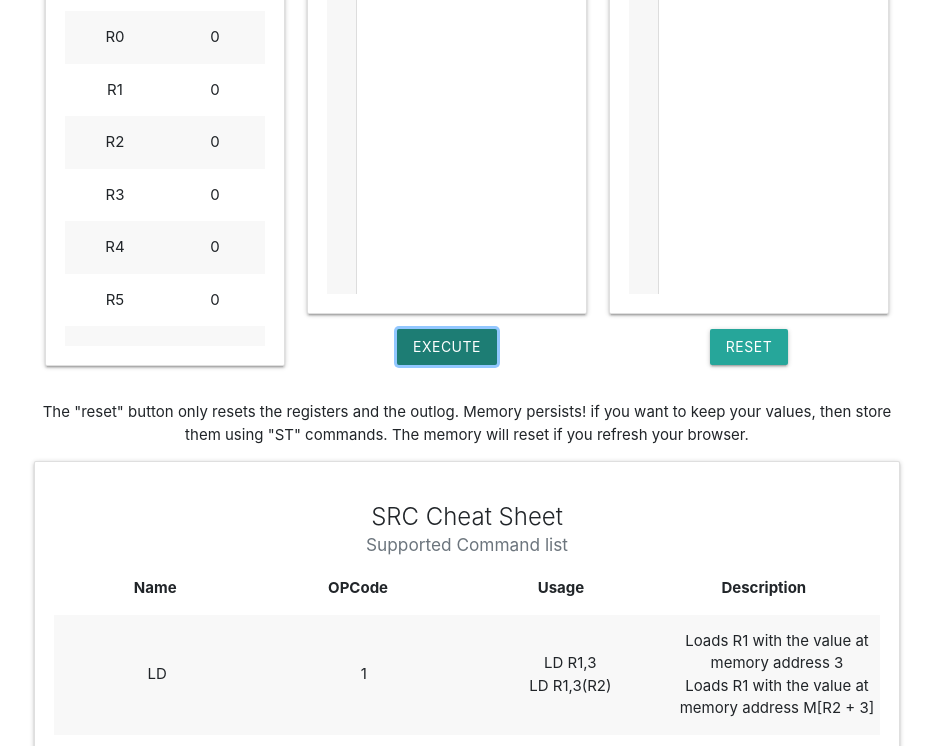
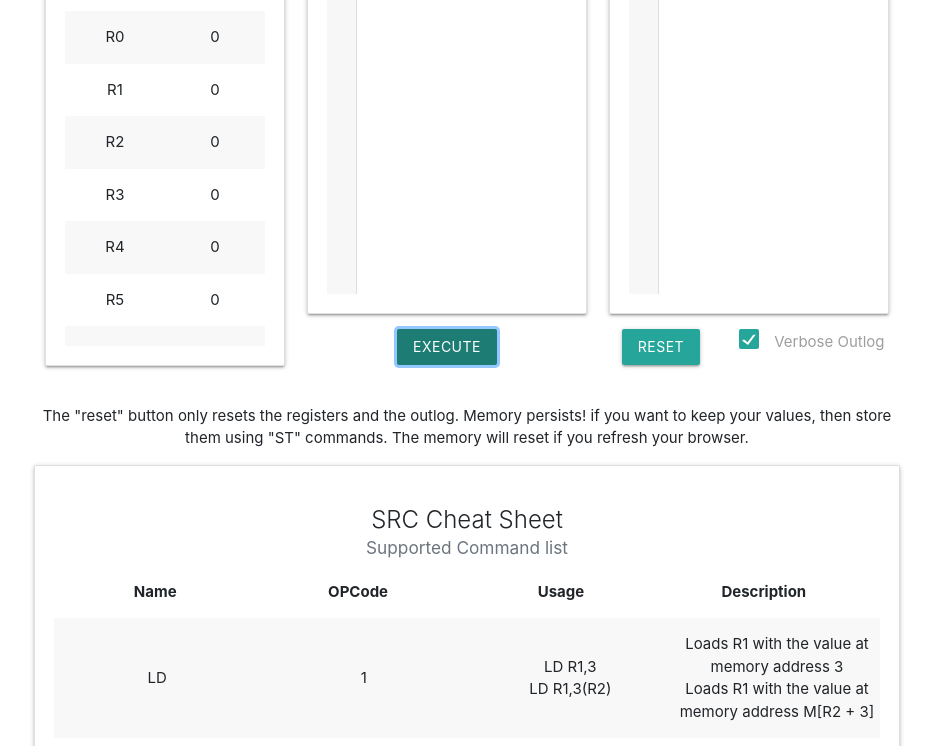
Before and after one commit to thvardhan/SRCSimulator, a plain HTML site: page index.html in a window 1280 px wide. Both pictures are taken after a click on the button "EXECUTE". Shown: the part 485-1231 px from the top of the page, without its empty margins (173-1106 px from the left). Drawn offline with Linux system fonts and the light colour scheme.

Commit message:
add verbose

```diff
--- a/assets/js/engine.js
+++ b/assets/js/engine.js
@@ -35,6 +35,11 @@ var R31 = $('#r31');
 */
 var BASE = 10;
 var INPUT_BASE = 10;
+var VERBOSE = true;
+
+function setVerbose() {
+    VERBOSE = !VERBOSE;
+}
 
 function resetSimulator() {
     for (var i = 0; i < 32; i++) {
@@ -150,6 +155,7 @@ function executeAssembly() {
 
 function handleCode(line) {
     incrementPC();
+    if(VERBOSE)
     appendToOutput("Fetching IR...");
     part = line.split(" ");
     operation = part[0];
@@ -177,6 +183,7 @@ function changeRegister(registerId,value) {
     try {
         str = registerId.trim().replace("#", "").toUpperCase() + " = " + value;
         $(registerId).text(value)
+        if(VERBOSE)
         appendToOutput(str)
     }catch (e) {
         appendToOutput("Error trying to change "+registerId.replace("#", "").toUpperCase())
@@ -199,7 +206,13 @@ function raiseError(errorInfo) {
 }
 
 function appendToOutput(string){
-    outputCode.replaceRange(string+"\n", CodeMirror.Pos(outputCode.lastLine()))
+
+    if(string.toLowerCase().includes("branching"))
+        if(VERBOSE)
+            outputCode.replaceRange(string+"\n", CodeMirror.Pos(outputCode.lastLine()))
+        else{}
+    else
+        outputCode.replaceRange(string+"\n", CodeMirror.Pos(outputCode.lastLine()))
 }
 
 function incrementPC() {
@@ -915,11 +928,7 @@ function subOperation(operands) {
             registerExists(operands[2])) {
             var twosCompStr = twosComplement('#' + operands[2],BASE);
             var newComp = convertBase(parseInt(twosCompStr,BASE),2);
-            console.log("b ="+newComp)
             a = pad(convertBase(getIntValue('#' + operands[1],BASE),2),32);
-            console.log("a ="+a)
-
-
             sum = addBin(a, newComp);
             if(sum.length === 33){
 
@@ -931,10 +940,8 @@ function subOperation(operands) {
             }
             else{
                 //result is negative
-                console.log("NO PARSE="+sum)
                 sum = parseInt(sum,2)
                 sum = convertBase(sum,BASE)
-                console.log("AFTER = "+sum)
                 changeRegisterCustom('#' + operands[0], sum, operands[0] + ' = ' + operands[1] + '-' + operands[2] + " <-- " +sum)
             }
         } else
--- a/index.html
+++ b/index.html
@@ -214,7 +214,10 @@ height:200px;max-height:300px">
                         <hr>
                         <div class="text-left"><textarea class="codemirror-textarea" style="height:55vh"></textarea></div>
                     </div>
-                </div><button class="btn btn-primary" onclick="executeAssembly()" type="button">Execute</button></div>
+                </div>
+                        <button class="btn btn-primary" onclick="executeAssembly()" type="button">Execute</button>
+
+            </div>
             <div class="col">
                 <div class="card">
                     <div class="card-body text-center">
@@ -223,8 +226,23 @@ height:200px;max-height:300px">
                         <hr>
                         <div class="text-left"><textarea class="codemirror-textarea-output"></textarea></div>
                     </div>
-                </div><button class="btn btn-primary" onclick="resetSimulator()" type="button">Reset</button></div>
+
+                </div>
+                <div class="row">
+                    <div class="col-5">
+                        <button class="btn btn-primary" onclick="resetSimulator()" type="button">Reset</button>
+
+                    </div><div class="col-7">
+                    <label>
+                        <input id="verbose" onclick="setVerbose()" type="checkbox" class="filled-in" checked="checked" />
+                        <span>Verbose Outlog</span>
+                    </label>
+                    </div>
+                </div>
+
+            </div>
         </div>
+
 
         <p class="center-align">The "reset" button only resets the registers and the outlog. Memory persists! if you want to keep your values,
             then store them using "ST" commands. The memory will reset if you refresh your browser.</p>
```
